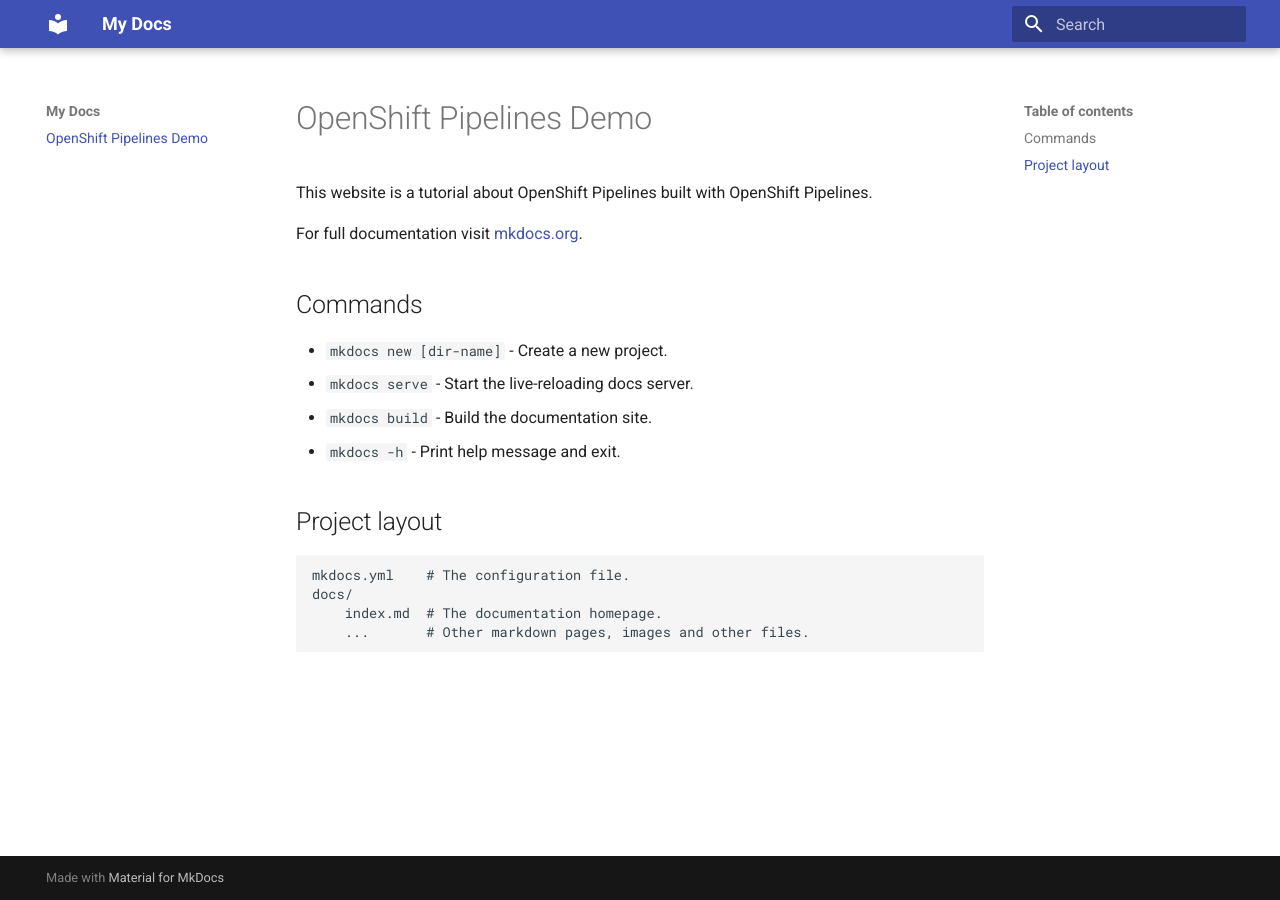
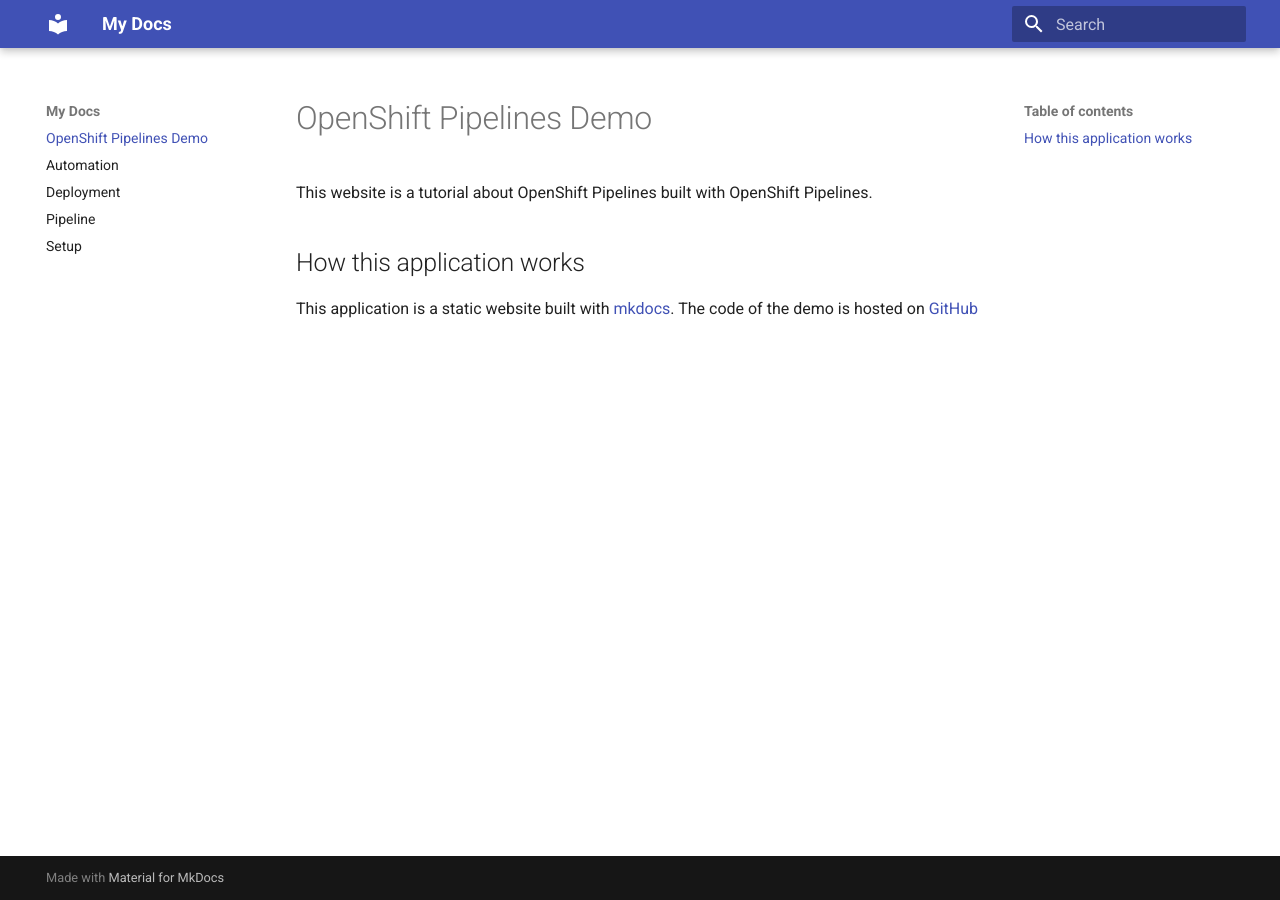
Before and after one commit to pbertera/OpenShift-pipelines-demo, an MkDocs documentation site: the page built from docs/index.md, in a window 1280 px wide. Built offline with MkDocs 1.6.1 and Material for MkDocs 9.7.7, drawn with Linux system fonts in a browser that asks for light colours.

Commit message:
ADD: pipeline and first skeleton

```diff
--- a/docs/index.md
+++ b/docs/index.md
@@ -2,18 +2,6 @@
 
 This website is a tutorial about OpenShift Pipelines built with OpenShift Pipelines.
 
-For full documentation visit [mkdocs.org](https://www.mkdocs.org).
+## How this application works
 
-## Commands
-
-* `mkdocs new [dir-name]` - Create a new project.
-* `mkdocs serve` - Start the live-reloading docs server.
-* `mkdocs build` - Build the documentation site.
-* `mkdocs -h` - Print help message and exit.
-
-## Project layout
-
-    mkdocs.yml    # The configuration file.
-    docs/
-        index.md  # The documentation homepage.
-        ...       # Other markdown pages, images and other files.
+This application is a static website built with [mkdocs](https://www.mkdocs.org/). The code of the demo is hosted on [GitHub](https://github.com/pbertera/OpenShift-pipelines-demo)
```
Also changed, not shown: docs/setup.md (added, +7 -0 lines), docs/automation.md (added), docs/deployment.md (added), docs/pipeline.md (added), 6 other files.
